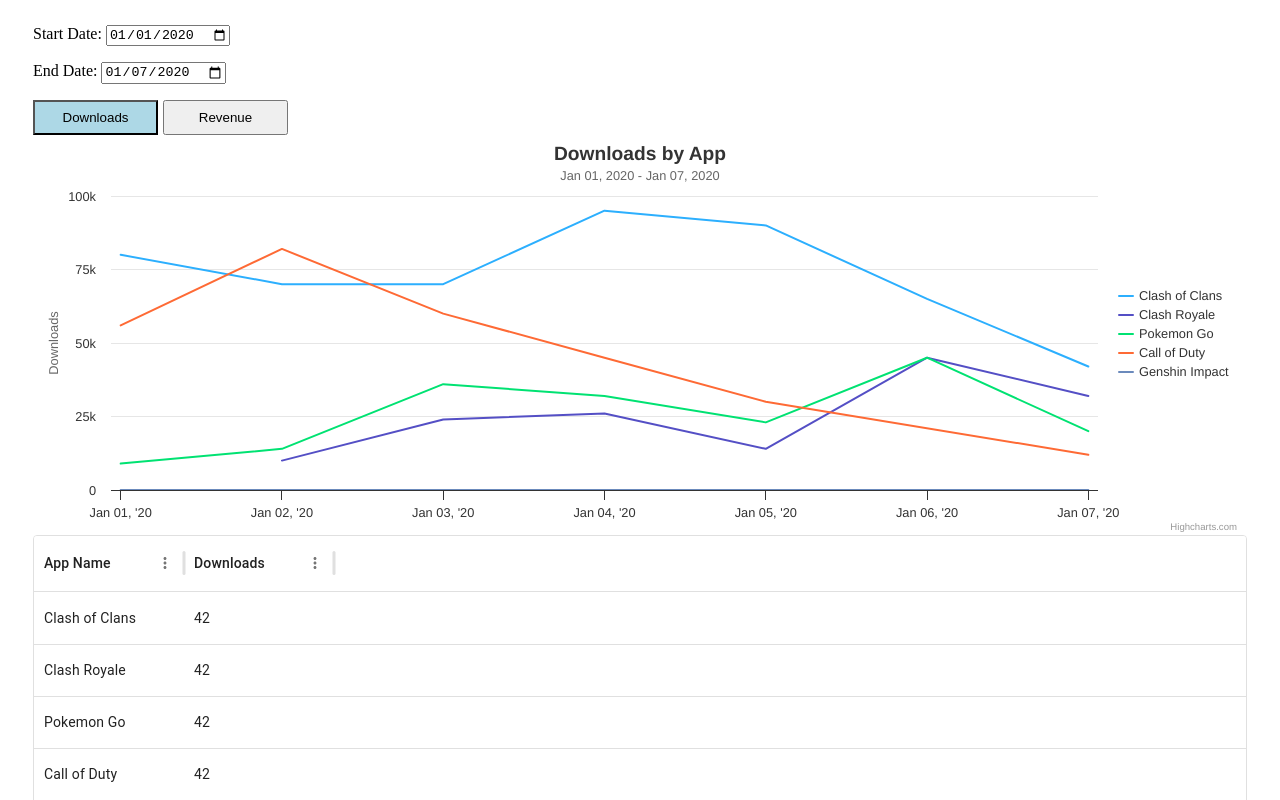
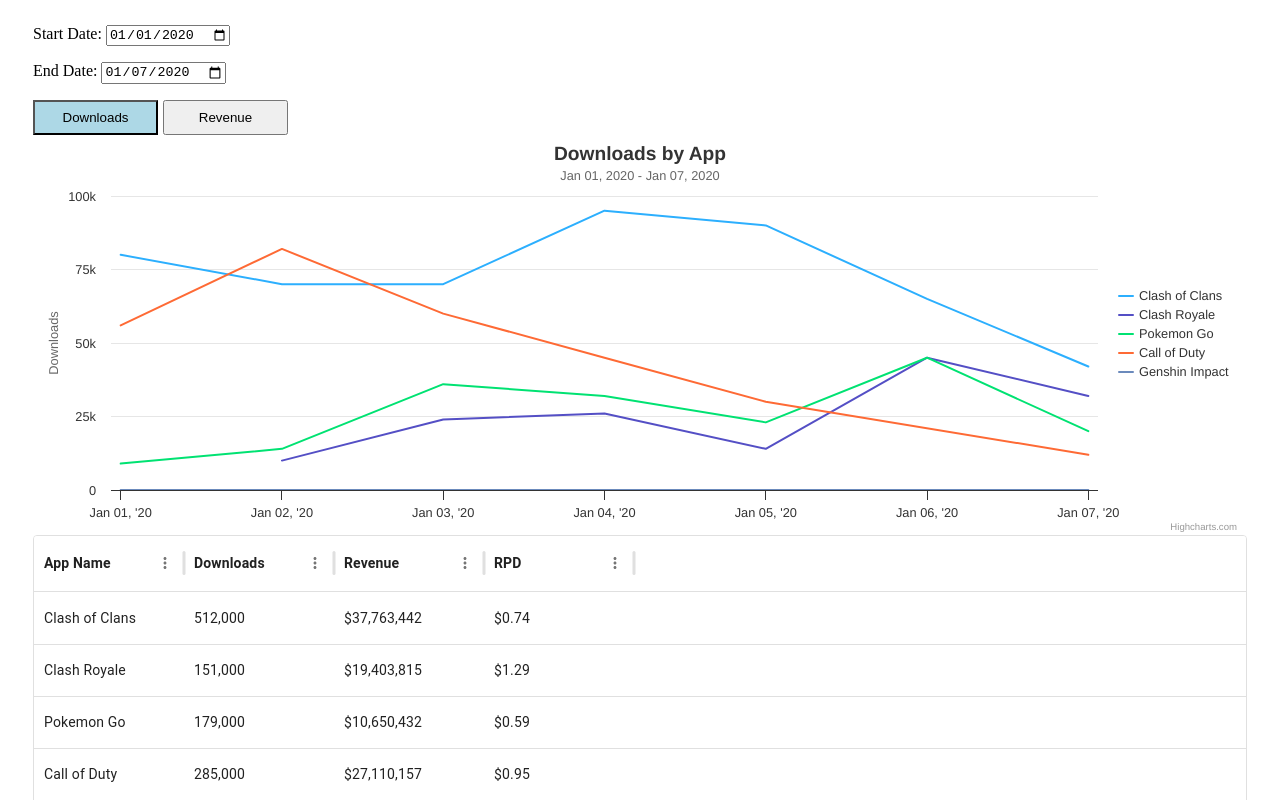
Before and after one commit to jaysenjonsin/fe-assignment-react, a React (Create React App) app: page / in a window 1280 px wide. Shown: the top 800 px of the page. Built offline with nearby package versions, Linux system fonts and the light colour scheme.

Commit message:
modify useData and add rpd

```diff
--- a/src/App.tsx
+++ b/src/App.tsx
@@ -53,7 +53,12 @@
         startDate={startDate}
         endDate={endDate}
       />
-      <Table data={data} selectedMeasure={selectedMeasure} />
+      <Table
+        data={data}
+        selectedMeasure={selectedMeasure}
+        startDate={startDate}
+        endDate={endDate}
+      />
     </div>
   );
 };
--- a/src/Chart.tsx
+++ b/src/Chart.tsx
@@ -16,7 +16,7 @@
   const [seriesData, setSeriesData] = useState<Highcharts.SeriesOptionsType[]>(
     [],
   );
-  //Highcharts.SeriesOptionsType[]
+
   useEffect(() => {
     const startMs = dayjsUtc(startDate).valueOf();
     const endMs = dayjsUtc(endDate).valueOf();
--- a/src/Table.tsx
+++ b/src/Table.tsx
@@ -1,36 +1,112 @@
 import { DataGrid, GridColDef } from "@mui/x-data-grid";
 import type { Response } from "./types";
+import { dayjsUtc } from "./dayjs";
 
 type TableProps = {
   data: Response;
   selectedMeasure: string;
+  startDate: string;
+  endDate: string;
 };
 
 type RowProps = {
   id: number;
   appName: string;
-  downloads: number;
+  downloads: number | string;
+  revenue: number | string;
+  rpd: string;
 };
 
-const Table = ({ data }: TableProps) => {
+const addCommas = (x: number): string =>
+  x.toString().replace(/\B(?=(\d{3})+(?!\d))/g, ",");
+
+const calculateRPD = (revenue: number, downloads: number) => {
+  if (downloads === 0 || revenue === 0) return "-";
+  else return revenue / downloads;
+};
+
+const Table = ({ data, selectedMeasure, startDate, endDate }: TableProps) => {
   if (!data.length) {
     return null;
   }
 
+  const startMs = dayjsUtc(startDate).valueOf();
+  const endMs = dayjsUtc(endDate).valueOf();
+
   const columns: GridColDef<RowProps>[] = [
-    { field: "appName", headerName: "App Name", width: 150 },
-    { field: "downloads", headerName: "Downloads", width: 150 },
+    {
+      field: "appName",
+      renderHeader: () => <strong>App Name</strong>,
+      width: 150,
+    },
+    {
+      field: "downloads",
+      renderHeader: () => <strong>Downloads</strong>,
+      width: 150,
+    },
+    {
+      field: "revenue",
+      renderHeader: () => <strong>Revenue</strong>,
+      width: 150,
+    },
+    {
+      field: "rpd",
+      renderHeader: () => <strong>RPD</strong>,
+      width: 150,
+    },
   ];
 
   const rows = data.map((appData) => {
-    const totalDownloads = 42;
+    // Filter based on date
+    const filteredData = appData.data.filter(([date]) => {
+      const dateMs = dayjsUtc(date).valueOf();
+      return dateMs >= startMs && dateMs <= endMs;
+    });
+
+    const totalDownloads = filteredData.reduce((total, curr) => {
+      return total + curr[1];
+    }, 0);
+
+    const totalRevenue = filteredData.reduce((total, curr) => {
+      return total + curr[2];
+    }, 0);
+
+    const rpd =
+      totalRevenue <= 0 || totalDownloads <= 0
+        ? "-"
+        : (totalRevenue / totalDownloads / 100).toFixed(2);
+
+    const formattedDownloads = addCommas(totalDownloads);
+    const formattedRevenue = addCommas(totalRevenue);
+
     const row: RowProps = {
       id: appData.id,
       appName: appData.name,
-      downloads: totalDownloads,
+      downloads: formattedDownloads,
+      revenue: `$${formattedRevenue}`,
+      rpd: `$${rpd}`,
     };
     return row;
   });
+
+  // const rows = data.map((appData) => {
+  //   const totalDownloads = appData.data.reduce((total, curr) => {
+  //     return total + curr[1];
+  //   }, 0);
+  //   const formatedDownloads = addCommas(totalDownloads);
+  //   const formattedRevenue = addCommas(
+  //     appData.data[appData.data.length - 1][2],
+  //   );
+
+  //   const row: RowProps = {
+  //     id: appData.id,
+  //     appName: appData.name,
+  //     downloads: formatedDownloads,
+  //     revenue: `$${formattedRevenue}`,
+  //     rpd: "",
+  //   };
+  //   return row;
+  // });
 
   return (
     <div style={{ height: 400, width: "100%" }}>
--- a/src/useData.ts
+++ b/src/useData.ts
@@ -1,4 +1,4 @@
-import { useState } from "react";
+import { useState, useEffect } from "react";
 import type { Response } from "./types";
 
 const domain = "http://localhost:3000";
@@ -6,6 +6,7 @@
 const useData = () => {
   const [data, setData] = useState<Response>([]);
 
+  useEffect(() => {
     const fetchData = async () => {
       try {
         // Simulate delay with setTimeout
@@ -20,6 +21,7 @@
     };
 
     fetchData();
+  }, []);
 
   return data;
 };
```
Also changed, not shown: 1 other file (tests, documents, lock files or other folders). Lines whose indentation alone changed are shown as unchanged.
